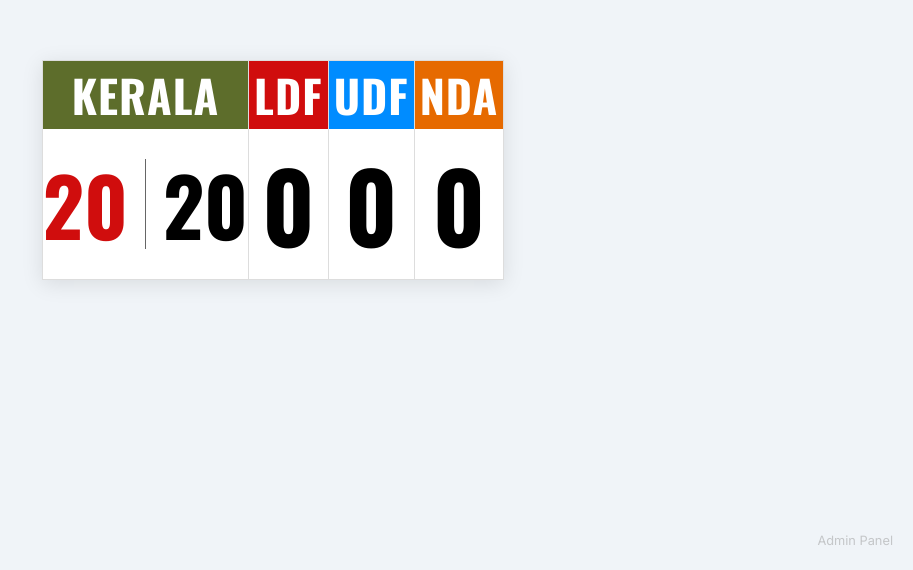
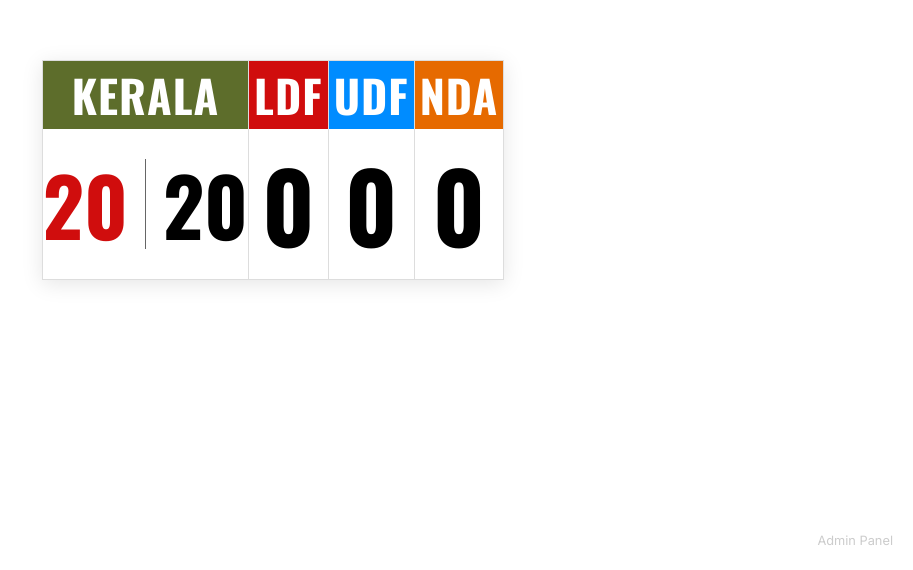
Before and after one commit to geomanuk20/election-scorecard, a React (Vite) app in the folder client/: page / in a window 1280 px wide. Shown: the part 230-800 px from the top of the page, without its empty margins (367-1280 px from the left). Built offline with nearby package versions, Linux system fonts and the light colour scheme; no server answers.

Commit message:
style: make body background transparent

```diff
--- a/client/src/App.css
+++ b/client/src/App.css
@@ -18,7 +18,7 @@
 
 body {
   font-family: 'Inter', sans-serif;
-  background-color: var(--bg-light);
+  background-color: transparent; /* Changed to transparent */
   min-height: 100vh;
   display: flex;
   justify-content: center;
```
